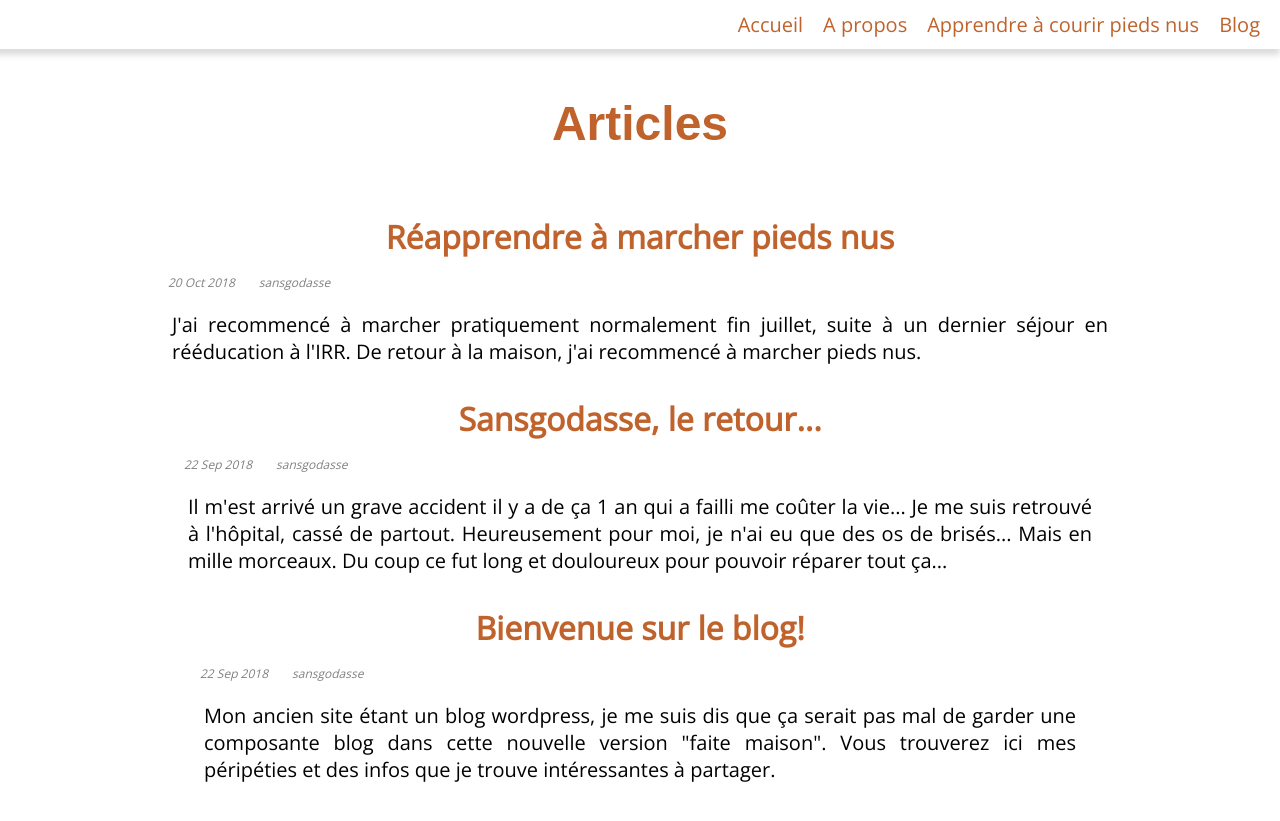
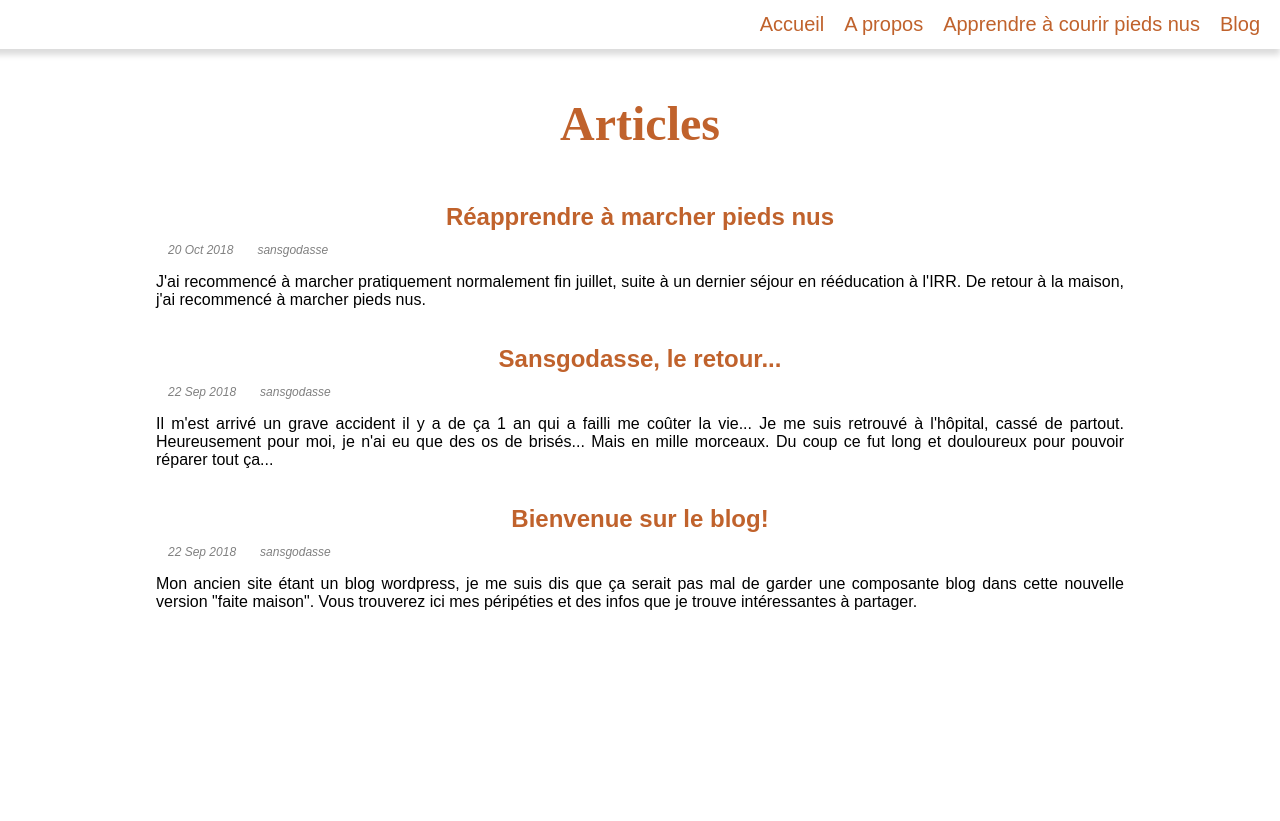
Before and after one commit to nicordev/sansgodasse, a Jekyll site: the page built from blog.html, in a window 1280 px wide. Shown: the top 821 px of the page. Built offline with Jekyll 4.4.1, drawn with Linux system fonts in a browser that asks for light colours.

Commit message:
improve fonts

```diff
--- a/_includes/head.html
+++ b/_includes/head.html
@@ -7,8 +7,6 @@
 <link rel="stylesheet" href="{{ "/assets/css/style.css" | absolute_url }}">
 <link rel="stylesheet" href="{{ "/assets/blog/css/blog.css" | absolute_url }}">
 
-<link href="https://fonts.googleapis.com/css?family=Roboto|Shadows+Into+Light" rel="stylesheet" />
-<link href="https://fonts.googleapis.com/css?family=Noto+Serif+KR|Tangerine" rel="stylesheet" />
-<link href="https://fonts.googleapis.com/css?family=Open+Sans" rel="stylesheet" />
+<link href="https://fonts.googleapis.com/css?family=Tangerine" rel="stylesheet" />
 
 <link rel="icon" href="{{ "/assets/images/favicon.ico" | absolute_url }}" />
--- a/assets/blog/css/blog.css
+++ b/assets/blog/css/blog.css
@@ -5,6 +5,7 @@
 
 .postList {
     max-width: 1000px;
+    margin-top: -1em;
 }
 
 .postListItem {
@@ -12,6 +13,8 @@
 }
 
 .postListItemTitle {
+    font-size: 1.5em;
+    margin-top: 1.5em;
     margin-bottom: 0.5em;
 }
 
@@ -25,6 +28,10 @@
     padding: 0 1em;
 }
 
+.postListItemExcerpt {
+    font-size: 1em;
+}
+
 .blogPostTitle {
     padding-top: 1em;
     color: rgb(192, 98, 44);
--- a/assets/css/style.css
+++ b/assets/css/style.css
@@ -12,13 +12,13 @@
     flex-direction: column;
     justify-content: center;
     align-items: center;
-    font-family: 'Open Sans', sans-serif;
+    font-family: sans-serif;
 }
 
 h1 {
     text-align: center;
     margin-top: 1em;
-    font-family: 'Noto Serif KR', sans-serif;
+    font-family: serif;
     font-size: 3em;
     color: white;
 }
@@ -293,10 +293,8 @@
     text-align: center;
     font-style: italic;
     font-size: 1em;
-    padding-left: 1em;
-    padding-right: 1em;
+    padding: 0.25em 2em;
     box-shadow: 0px 3px 6px rgb(220, 220, 220);
-    padding: 5px;
 }
 
 .leftFloat {
@@ -407,7 +405,7 @@
     Polices
     -------
 
-    font-family: 'Noto Serif KR', sans-serif;
+    font-family: sans-serif;
 
     font-family: 'Tangerine', cursive;
 
--- a/blog.html
+++ b/blog.html
@@ -7,12 +7,14 @@
   <h1 class="postListTitle">{{ page.title }}</h1>
 </header>
 
-<section class="postList">
+<DIV class="postList">
   {% for post in site.posts %}
     <article class="postListItem">
       <h3 class="postListItemTitle"><a href="{{ post.url | absolute_url }}">{{ post.title }}</a></h3>
       <div class="postListItemMeta"><span class="postListItemMetaPart">{{ post.date | date_to_string }}</span><span class="postListItemMetaPart">{{ post.author }}</span></div>
-      {{ post.excerpt }}
+      <p class="postListItemExcerpt">
+        {{ post.excerpt | strip_html }}
+      </p>
     </article>
   {% endfor %}
-  </section>
+</DIV>
```
